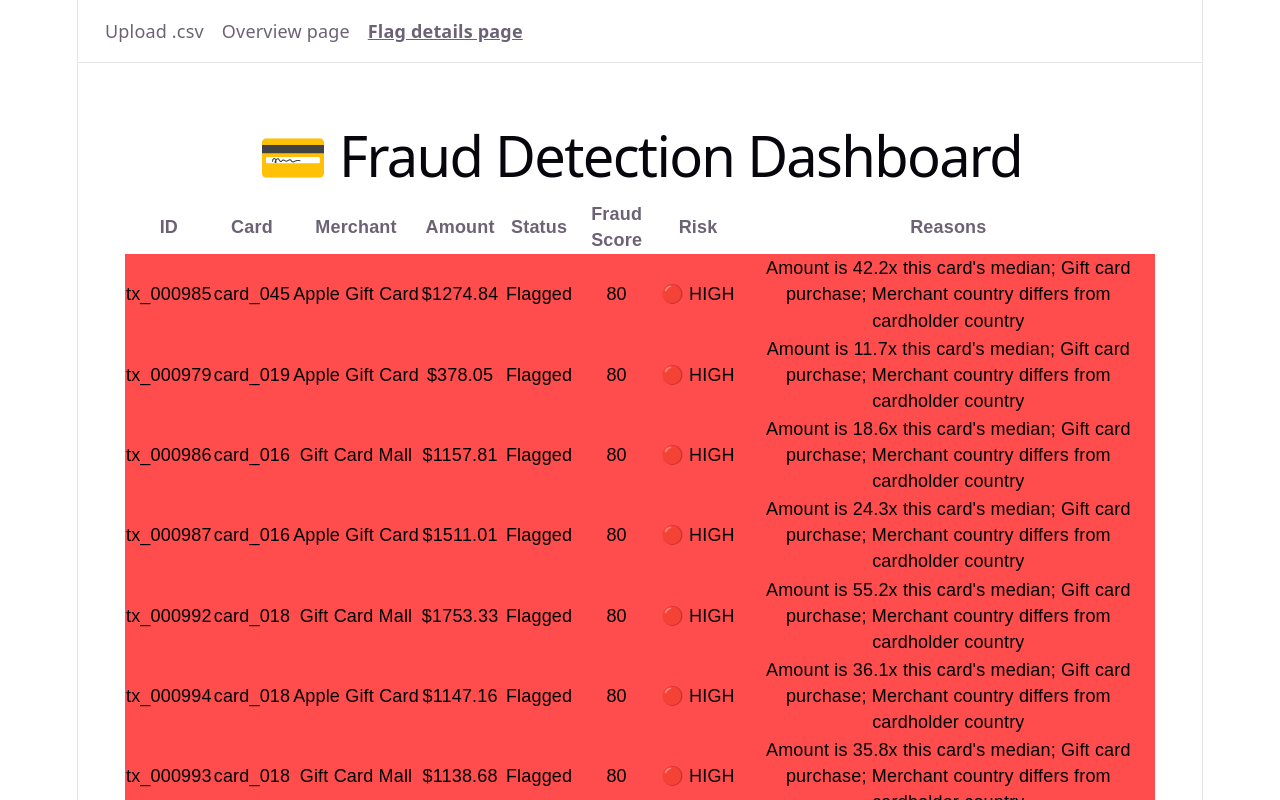
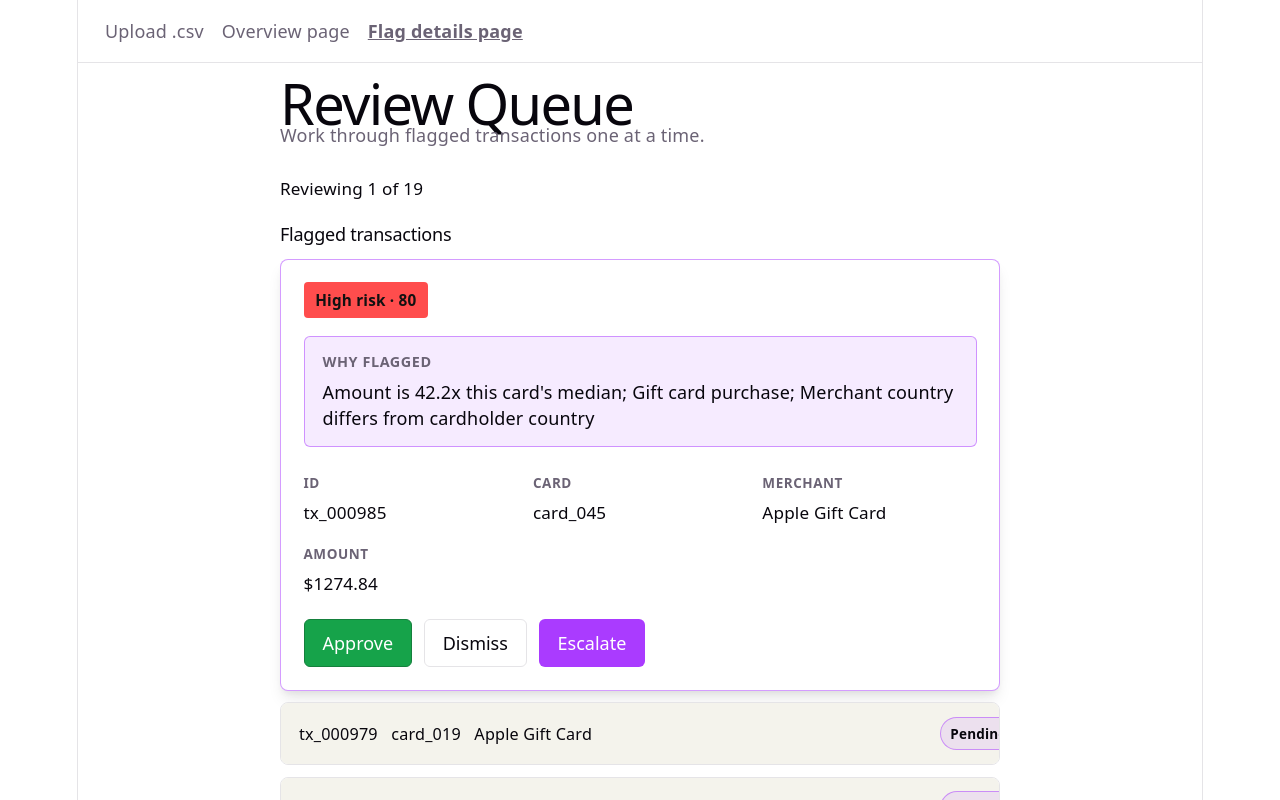
Before and after one commit to tksullivan3-cmd/MPCHackathon2026, a React (Vite) app: page /flag-details in a window 1280 px wide. Shown: the top 800 px of the page. Built offline with nearby package versions, Linux system fonts and the light colour scheme.

Commit message:
Turned flag details page into a review queue

```diff
--- /dev/null
+++ b/src/pages/FlagDetailsPage.css
@@ -0,0 +1,213 @@
+.review-queue {
+  text-align: left;
+  max-width: 40rem;
+  margin: 0 auto;
+}
+
+.review-queue__header h1 {
+  margin-top: 0;
+  margin-bottom: 0.35rem;
+}
+
+.review-queue__subtitle {
+  margin: 0 0 1.5rem;
+  color: var(--text);
+}
+
+.review-queue__progress {
+  margin: 0 0 1.25rem;
+  font-size: 0.95rem;
+  color: var(--text-h);
+}
+
+.review-queue__section + .review-queue__section {
+  margin-top: 2rem;
+}
+
+.review-queue__section-title {
+  margin: 0 0 0.75rem;
+  font-size: 1rem;
+  font-weight: 500;
+  color: var(--text-h);
+}
+
+.review-queue__list {
+  display: flex;
+  flex-direction: column;
+  gap: 0.65rem;
+}
+
+.review-card {
+  border: 1px solid var(--border);
+  border-radius: 8px;
+  background: var(--bg);
+  overflow: hidden;
+}
+
+.review-card--active {
+  border-color: var(--accent-border);
+  box-shadow: var(--shadow);
+}
+
+.review-card--reviewed {
+  opacity: 0.75;
+}
+
+.review-card__summary {
+  width: 100%;
+  display: flex;
+  align-items: center;
+  justify-content: space-between;
+  gap: 0.75rem;
+  padding: 0.75rem 1rem;
+  border: none;
+  background: var(--code-bg);
+  font: inherit;
+  text-align: left;
+  color: var(--text-h);
+  cursor: default;
+}
+
+.review-card__summary-text {
+  display: flex;
+  flex-wrap: wrap;
+  gap: 0.35rem 0.75rem;
+  font-size: 0.9rem;
+}
+
+.review-card__badge {
+  flex-shrink: 0;
+  font-size: 0.75rem;
+  font-weight: 600;
+  padding: 0.15rem 0.5rem;
+  border-radius: 999px;
+  background: var(--accent-bg);
+  border: 1px solid var(--accent-border);
+}
+
+.review-card__body {
+  padding: 1.25rem;
+}
+
+.review-card__risk {
+  display: inline-block;
+  margin-bottom: 1rem;
+  padding: 0.25rem 0.65rem;
+  border-radius: 4px;
+  font-size: 0.85rem;
+  font-weight: 600;
+  color: #111;
+}
+
+.review-card__risk--high {
+  background: #ff4d4d;
+}
+
+.review-card__risk--medium {
+  background: #ffd11a;
+}
+
+.review-card__risk--low {
+  background: #66cc66;
+}
+
+.review-card__reason {
+  margin: 0 0 1.25rem;
+  padding: 0.85rem 1rem;
+  border-radius: 6px;
+  background: var(--accent-bg);
+  border: 1px solid var(--accent-border);
+  color: var(--text-h);
+  line-height: 1.45;
+}
+
+.review-card__reason-label {
+  display: block;
+  margin-bottom: 0.35rem;
+  font-size: 0.8rem;
+  font-weight: 600;
+  text-transform: uppercase;
+  letter-spacing: 0.04em;
+  color: var(--text);
+}
+
+.review-card__details {
+  display: grid;
+  grid-template-columns: repeat(auto-fit, minmax(9rem, 1fr));
+  gap: 0.85rem;
+  margin: 0 0 1.25rem;
+}
+
+.review-card__detail dt {
+  margin: 0 0 0.2rem;
+  font-size: 0.75rem;
+  font-weight: 600;
+  text-transform: uppercase;
+  letter-spacing: 0.04em;
+  color: var(--text);
+}
+
+.review-card__detail dd {
+  margin: 0;
+  font-size: 0.95rem;
+  color: var(--text-h);
+}
+
+.review-card__actions {
+  display: flex;
+  flex-wrap: wrap;
+  gap: 0.65rem;
+}
+
+.review-card__action {
+  font: inherit;
+  font-weight: 500;
+  border-radius: 6px;
+  padding: 0.55rem 1rem;
+  cursor: pointer;
+  border: 1px solid var(--border);
+}
+
+.review-card__action--approve {
+  color: var(--bg);
+  background: #16a34a;
+  border-color: #15803d;
+}
+
+.review-card__action--dismiss {
+  color: var(--text-h);
+  background: var(--bg);
+}
+
+.review-card__action--escalate {
+  color: var(--bg);
+  background: var(--accent);
+  border-color: var(--accent-border);
+}
+
+.review-card__action:hover {
+  filter: brightness(1.05);
+}
+
+.review-card__action:focus-visible {
+  outline: 2px solid var(--accent-border);
+  outline-offset: 2px;
+}
+
+.review-queue__complete {
+  padding: 1rem 1.25rem;
+  border-radius: 8px;
+  border: 1px solid var(--accent-border);
+  background: var(--accent-bg);
+  color: var(--text-h);
+}
+
+.review-queue__error {
+  color: #b91c1c;
+}
+
+@media (prefers-color-scheme: dark) {
+  .review-queue__error {
+    color: #f87171;
+  }
+}
--- a/src/pages/FlagDetailsPage.tsx
+++ b/src/pages/FlagDetailsPage.tsx
@@ -1,4 +1,5 @@
-import { useEffect, useState } from 'react'
+import { useEffect, useMemo, useState } from 'react'
+import './FlagDetailsPage.css'
 
 type Transaction = {
   transaction_id: string
@@ -67,19 +68,50 @@ function parseTransactionsCsv(text: string): Transaction[] {
         is_flagged: row.is_flagged === 'True',
       }
     })
-    .sort((a, b) => {
-      if (a.is_flagged !== b.is_flagged) {
-        return a.is_flagged ? -1 : 1
-      }
+}
 
-      return b.fraud_score - a.fraud_score
-    })
+function getRiskClass(score: number): string {
+  if (score >= 80) return 'review-card__risk--high'
+  if (score >= 50) return 'review-card__risk--medium'
+  return 'review-card__risk--low'
+}
+
+function getRiskLabel(score: number): string {
+  if (score >= 80) return 'High risk'
+  if (score >= 50) return 'Medium risk'
+  return 'Low risk'
+}
+
+function CollapsedEntry({
+  transaction,
+  badge,
+  reviewed = false,
+}: {
+  transaction: Transaction
+  badge: string
+  reviewed?: boolean
+}) {
+  return (
+    <article
+      className={`review-card${reviewed ? ' review-card--reviewed' : ''}`}
+    >
+      <div className="review-card__summary">
+        <span className="review-card__summary-text">
+          <span>{transaction.transaction_id}</span>
+          <span>{transaction.card_id}</span>
+          <span>{transaction.merchant_name}</span>
+        </span>
+        <span className="review-card__badge">{badge}</span>
+      </div>
+    </article>
+  )
 }
 
 function FlagDetailsPage() {
   const [data, setData] = useState<Transaction[]>([])
   const [loading, setLoading] = useState(true)
   const [error, setError] = useState<string | null>(null)
+  const [activeIndex, setActiveIndex] = useState(0)
 
   useEffect(() => {
     fetch('/data/transactions_flagged.csv')
@@ -104,76 +136,175 @@ function FlagDetailsPage() {
       })
   }, [])
 
-  const getColor = (score: number): string => {
-    if (score >= 80) return '#ff4d4d'
-    if (score >= 50) return '#ffd11a'
-    return '#66cc66'
-  }
+  const flaggedQueue = useMemo(
+    () =>
+      data
+        .filter((row) => row.is_flagged)
+        .sort((a, b) => b.fraud_score - a.fraud_score),
+    [data],
+  )
 
-  const getRiskLabel = (score: number): string => {
-    if (score >= 80) return '🔴 HIGH'
-    if (score >= 50) return '🟡 MEDIUM'
-    return '🟢 LOW'
+  const otherTransactions = useMemo(
+    () => data.filter((row) => !row.is_flagged),
+    [data],
+  )
+
+  const queueComplete = flaggedQueue.length > 0 && activeIndex >= flaggedQueue.length
+
+  function handleReviewAction() {
+    setActiveIndex((current) => current + 1)
   }
 
   return (
-    <div style={{ padding: '20px', fontFamily: 'Arial' }}>
-      <h1>💳 Fraud Detection Dashboard</h1>
+    <section className="review-queue">
+      <header className="review-queue__header">
+        <h1>Review Queue</h1>
+        <p className="review-queue__subtitle">
+          Work through flagged transactions one at a time.
+        </p>
+      </header>
 
-      {loading && <p>Loading transactions...</p>}
-      {error && <p role="alert">{error}</p>}
-      {!loading && !error && data.length === 0 && (
-        <p>No transactions found.</p>
+      {loading && <p>Loading review queue...</p>}
+      {error && (
+        <p className="review-queue__error" role="alert">
+          {error}
+        </p>
       )}
 
-      {!loading && !error && data.length > 0 && (
-        <table
-          style={{
-            width: '100%',
-            borderCollapse: 'collapse',
-            marginTop: '20px',
-          }}
-        >
-          <thead>
-            <tr>
-              <th>ID</th>
-              <th>Card</th>
-              <th>Merchant</th>
-              <th>Amount</th>
-              <th>Status</th>
-              <th>Fraud Score</th>
-              <th>Risk</th>
-              <th>Reasons</th>
-            </tr>
-          </thead>
+      {!loading && !error && flaggedQueue.length === 0 && (
+        <p>No flagged transactions in the queue.</p>
+      )}
 
-          <tbody>
-            {data.map((row) => {
-              const color = getColor(row.fraud_score)
+      {!loading && !error && flaggedQueue.length > 0 && (
+        <>
+          {!queueComplete && (
+            <p className="review-queue__progress">
+              Reviewing {activeIndex + 1} of {flaggedQueue.length}
+            </p>
+          )}
 
-              return (
-                <tr
-                  key={row.transaction_id}
-                  style={{
-                    backgroundColor: color,
-                    color: 'black',
-                  }}
-                >
-                  <td>{row.transaction_id}</td>
-                  <td>{row.card_id}</td>
-                  <td>{row.merchant_name}</td>
-                  <td>${row.amount.toFixed(2)}</td>
-                  <td>{row.is_flagged ? 'Flagged' : 'Not flagged'}</td>
-                  <td>{row.fraud_score}</td>
-                  <td>{getRiskLabel(row.fraud_score)}</td>
-                  <td>{row.flag_reasons || '—'}</td>
-                </tr>
-              )
-            })}
-          </tbody>
-        </table>
+          {queueComplete && (
+            <p className="review-queue__complete" role="status">
+              Review queue complete. All flagged entries have been reviewed.
+            </p>
+          )}
+
+          <section className="review-queue__section" aria-label="Flagged queue">
+            <h2 className="review-queue__section-title">Flagged transactions</h2>
+            <div className="review-queue__list">
+              {flaggedQueue.map((transaction, index) => {
+                if (index < activeIndex) {
+                  return (
+                    <CollapsedEntry
+                      key={transaction.transaction_id}
+                      transaction={transaction}
+                      badge="Reviewed"
+                      reviewed
+                    />
+                  )
+                }
+
+                if (index === activeIndex && !queueComplete) {
+                  return (
+                    <article
+                      key={transaction.transaction_id}
+                      className="review-card review-card--active"
+                    >
+                      <div className="review-card__body">
+                        <span
+                          className={`review-card__risk ${getRiskClass(transaction.fraud_score)}`}
+                        >
+                          {getRiskLabel(transaction.fraud_score)} ·{' '}
+                          {transaction.fraud_score}
+                        </span>
+
+                        <p className="review-card__reason">
+                          <span className="review-card__reason-label">
+                            Why flagged
+                          </span>
+                          {transaction.flag_reasons || 'No reason provided.'}
+                        </p>
+
+                        <dl className="review-card__details">
+                          <div className="review-card__detail">
+                            <dt>ID</dt>
+                            <dd>{transaction.transaction_id}</dd>
+                          </div>
+                          <div className="review-card__detail">
+                            <dt>Card</dt>
+                            <dd>{transaction.card_id}</dd>
+                          </div>
+                          <div className="review-card__detail">
+                            <dt>Merchant</dt>
+                            <dd>{transaction.merchant_name}</dd>
+                          </div>
+                          <div className="review-card__detail">
+                            <dt>Amount</dt>
+                            <dd>${transaction.amount.toFixed(2)}</dd>
+                          </div>
+                        </dl>
+
+                        <div className="review-card__actions">
+                          <button
+                            type="button"
+                            className="review-card__action review-card__action--approve"
+                            onClick={handleReviewAction}
+                          >
+                            Approve
+                          </button>
+                          <button
+                            type="button"
+                            className="review-card__action review-card__action--dismiss"
+                            onClick={handleReviewAction}
+                          >
+                            Dismiss
+                          </button>
+                          <button
+                            type="button"
+                            className="review-card__action review-card__action--escalate"
+                            onClick={handleReviewAction}
+                          >
+                            Escalate
+                          </button>
+                        </div>
+                      </div>
+                    </article>
+                  )
+                }
+
+                return (
+                  <CollapsedEntry
+                    key={transaction.transaction_id}
+                    transaction={transaction}
+                    badge="Pending"
+                  />
+                )
+              })}
+            </div>
+          </section>
+
+          {otherTransactions.length > 0 && (
+            <section
+              className="review-queue__section"
+              aria-label="Non-flagged transactions"
+            >
+              <h2 className="review-queue__section-title">
+                Non-flagged transactions
+              </h2>
+              <div className="review-queue__list">
+                {otherTransactions.map((transaction) => (
+                  <CollapsedEntry
+                    key={transaction.transaction_id}
+                    transaction={transaction}
+                    badge="Not flagged"
+                  />
+                ))}
+              </div>
+            </section>
+          )}
+        </>
       )}
-    </div>
+    </section>
   )
 }
 
```
